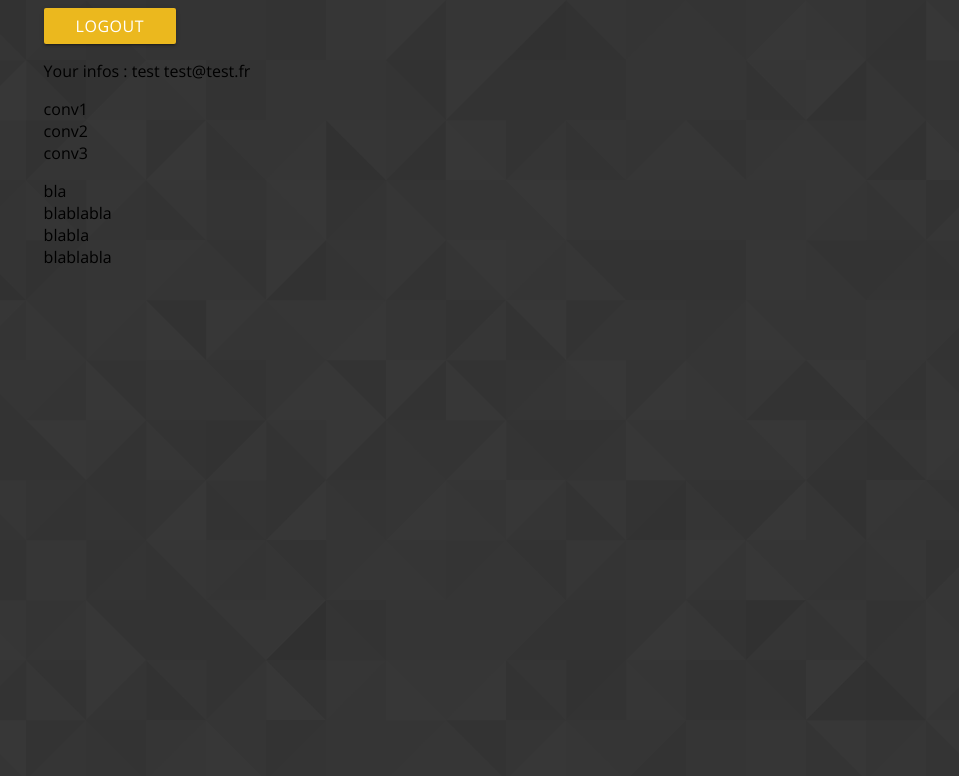
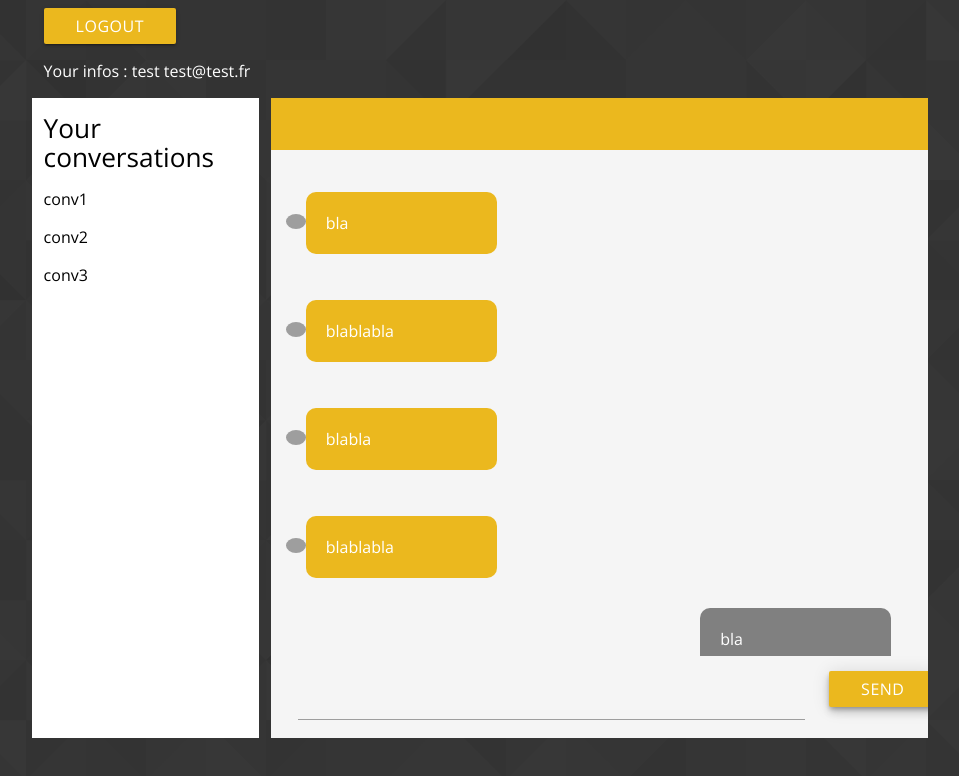
Before and after one commit to Nicobas/ProjetWeb5A, an Angular app: page / in a window 1280 px wide. Shown: the top 776 px of the page, without its empty margins (154-1113 px from the left). Built offline with nearby package versions, Linux system fonts and the light colour scheme; grey boxes are pictures that could not be loaded.

Commit message:
problemes de clicks réglé et zone messagerie

```diff
--- a/src/app/app.component.html
+++ b/src/app/app.component.html
@@ -1,10 +1,11 @@
 <!--The content below is only a placeholder and can be replaced.-->
-<div class="container">
+<div class="container bounceIn" >
   <div *ngIf="!connected">
-    <div class="login rotate-90deg">
+
+
+
+    <div class="choice">
      <a class="waves-effect waves-light btn z-depth-3 hoverable" style="background-color: #fff; color:#ebb81e"  (click)="changePage('login')">Login</a>
-    </div>
-    <div class="register rotate-90deg">
      <a class="waves-effect waves-light btn z-depth-3 hoverable " style="background-color: #ebb81e"  (click)="changePage('register')">Register</a>
    </div>
    <div class="login-container z-depth-3 center-align valign-wrapper">
@@ -50,20 +51,49 @@
     </div>
   </div>
 </div>
-  <div *ngIf="connected">
-    <a class="waves-effect waves-light btn" style="background-color: #ebb81e"(click)="logout()">Logout</a>
-  <div> <p> Your infos : {{pseudo}} {{email}} </p>
+<div *ngIf="connected" >
+  <a class="waves-effect waves-light btn hoverable" style="background-color: #ebb81e"(click)="logout()">Logout</a>
+  <div> <p style="color:white"> Your infos : {{pseudo}} {{email}} </p>
 
   </div>
-    <div>
+  <div class="row">
+    <div class="col s3 conversation-list" style="background-color:white">
     <ul>
-        <li *ngFor="let conversation of conversations">{{conversation}}</li>
-      </ul>
-    </div>
-    <div>
-      <ul>
-        <li *ngFor="let message of selectedConversation">{{message}}</li>
+        <h5>Your conversations</h5>
+        <li *ngFor="let conversation of conversations">
+        <p style="">{{conversation}}</p></li>
     </ul>
   </div>
 
+  <div class="col s9">
+    <div class="window ">
+      <div class="window-controls">
+        <p>{{conversation}}</p>
       </div>
+        <div class="content">
+
+         <div class="message-box" style="">
+          <ul>
+
+            <li  *ngFor="let message of selectedConversation">
+              <img src="https://www.iconexperience.com/_img/g_collection_png/standard/512x512/person.png" style="border-radius:50%; width:20px"> <p class="message" style="display:inline-block">{{message}}</p></li>
+            <li class="message-sent" *ngFor="let message of selectedConversation">{{message}}</li>
+          </ul>
+
+        </div>
+
+        <div class="inputText col s10">
+
+          <input style="margin-top:15px"type="text"/>
+        </div>
+        <div class="col s2">
+
+          <a class="waves-effect waves-light btn z-depth-3 hoverable " style="background-color: #ebb81e; margin-top:15px"  (click)="changePage('register')">Send</a>
+        </div>
+      </div>
+  </div>
+</div>
+</div>
+
+
+</div>
--- a/src/styles.css
+++ b/src/styles.css
@@ -31,23 +31,88 @@ h2{
          -o-transform: rotate(-90deg);
             transform: rotate(-90deg);
 }
-.register{
-	width:100%;
- 	margin-top: 17vh;
- 	margin-left:7vw;
+.choice{
+
 }
-	.register a{
-		width:10%;
-	}
-.login{
-	width:100%;
- 	margin-top: 48vh;
- 	margin-left:7vw;
-}
-.login a{
-		width:10%;
-	}
+
 .error
 {
   color: red;
 }
+.window i {
+  font-weight: normal;
+}
+.window i.icon {
+  position: relative;
+  top: 50vh;
+  left: 50vw;
+  transform: translate(-50%, -50%);
+  padding: 20px;
+
+  background: #02A9F4;
+  color: #F1F1F1;
+  font-size: 56px;
+  transition: all .3s;
+}
+.window {
+  height: 80vh;
+  width: 100%;
+
+  background: #F5F5F5;
+  overflow:hidden;
+  margin-bottom:15px;
+}
+.window-controls {
+  display: flex;
+  padding: 10px 5px 10px 15px;
+
+  background: #ebb81e;
+  color: white;
+}
+.window-controls i {
+  font-size: 16px;
+  margin-left: 5px;
+}
+.content {
+  padding: 10px 5px 10px 15px;
+  border:0;
+  height:100%;
+
+
+}
+.conversation-list{
+  height: 80vh;
+  width: 100%;
+  background: #F5F5F5;
+  overflow:hidden;
+  margin-bottom:15px;
+}
+
+.message{
+      color: white;
+      padding: 18px 20px;
+      line-height: 26px;
+      border-radius: 10px;
+      margin-bottom: 30px;
+      width: 30%;
+      position: relative;
+      background-color: #ebb81e;
+}
+
+.message-sent{
+      color: white;
+      margin-left: 65%;
+      padding: 18px 20px;
+      line-height: 26px;
+      border-radius: 10px;
+      margin-bottom: 30px;
+      width: 30%;
+      position: relative;
+      background-color: grey;
+}
+.message-box{
+	  overflow:auto;
+	  overflow-y: scroll;
+	  height:80%;
+	  background-color: 		;
+}
```
Lines whose indentation alone changed are shown as unchanged.
